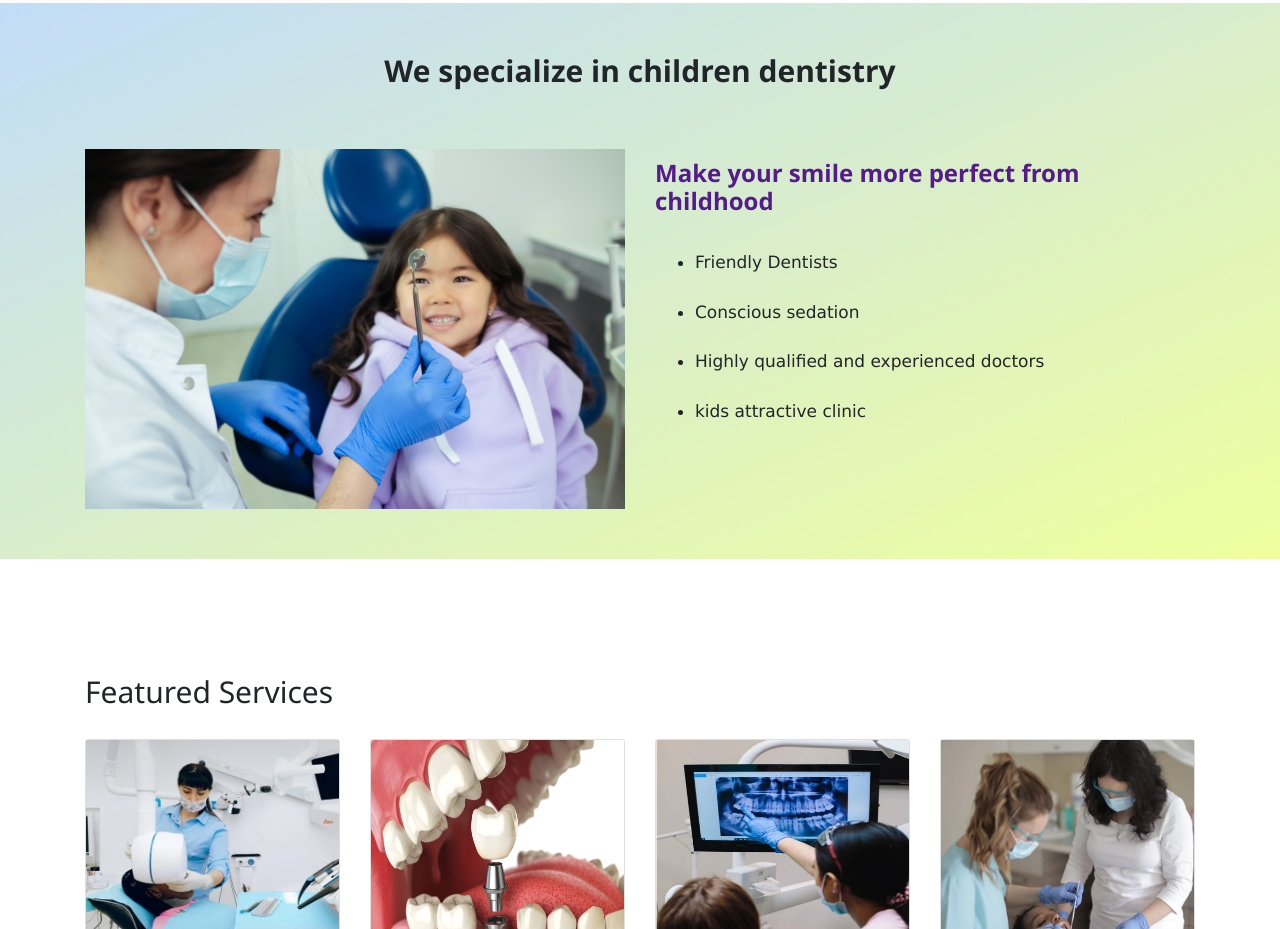
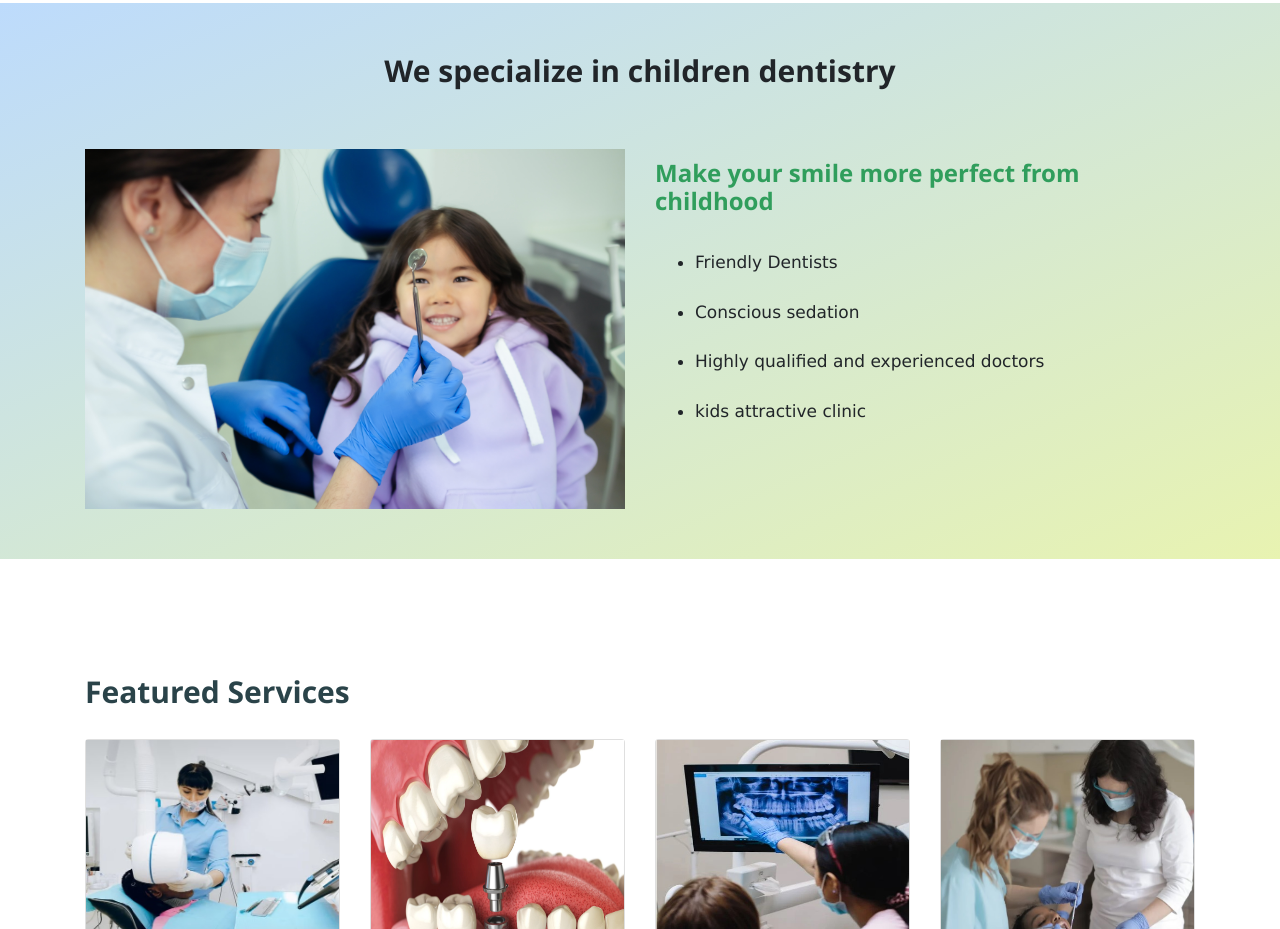
Before and after one commit to vishak369/codeset, a plain HTML site: page about.html in a window 1280 px wide. Shown: the part 984-1913 px from the top of the page. Drawn offline with nearby package versions, Linux system fonts and the light colour scheme.

Commit message:
sunday update8

```diff
--- a/about.html
+++ b/about.html
@@ -99,7 +99,7 @@
 
 
 
-   <section style="padding-bottom: 50px;background-image: linear-gradient(to bottom right,rgb(194, 220, 248), rgb(239, 255, 158));">
+   <section style="padding-bottom: 50px;background-image: linear-gradient(to bottom right,rgb(189, 219, 252), rgb(232, 243, 177));">
 
     <h2 style="text-align: center;font-weight: 640;padding: 50px;">We specialize in children dentistry</h2>
       <div class="container">
@@ -112,7 +112,7 @@
 
 
           <div class="col-md-6">
-            <h3 style="font-weight: 680;color: rgb(85, 27, 138);">Make your smile more perfect from childhood</h3>
+            <h3 style="font-weight: 680;color: rgb(48, 158, 92);">Make your smile more perfect from childhood</h3>
                     <ul style="">
                         <li style="padding-top: 24px;font-size: 17px;">Friendly Dentists</li>
 
@@ -138,7 +138,7 @@
    <section style="padding-top: 80px;">
 
   <div class="container">
-    <h2 style="padding-bottom: 19px;padding-top: 25px;font-weight: 550;" >Featured Services</h2>
+    <h2 style="padding-bottom: 19px;padding-top: 25px;font-weight: 650;color: rgba(28, 54, 61, 0.936);" >Featured Services</h2>
 
     <div class="row">
       <div class="col-md-3">
```
Also changed, not shown: contact.html (+2 -2 lines), index.html (+1 -1 lines).
